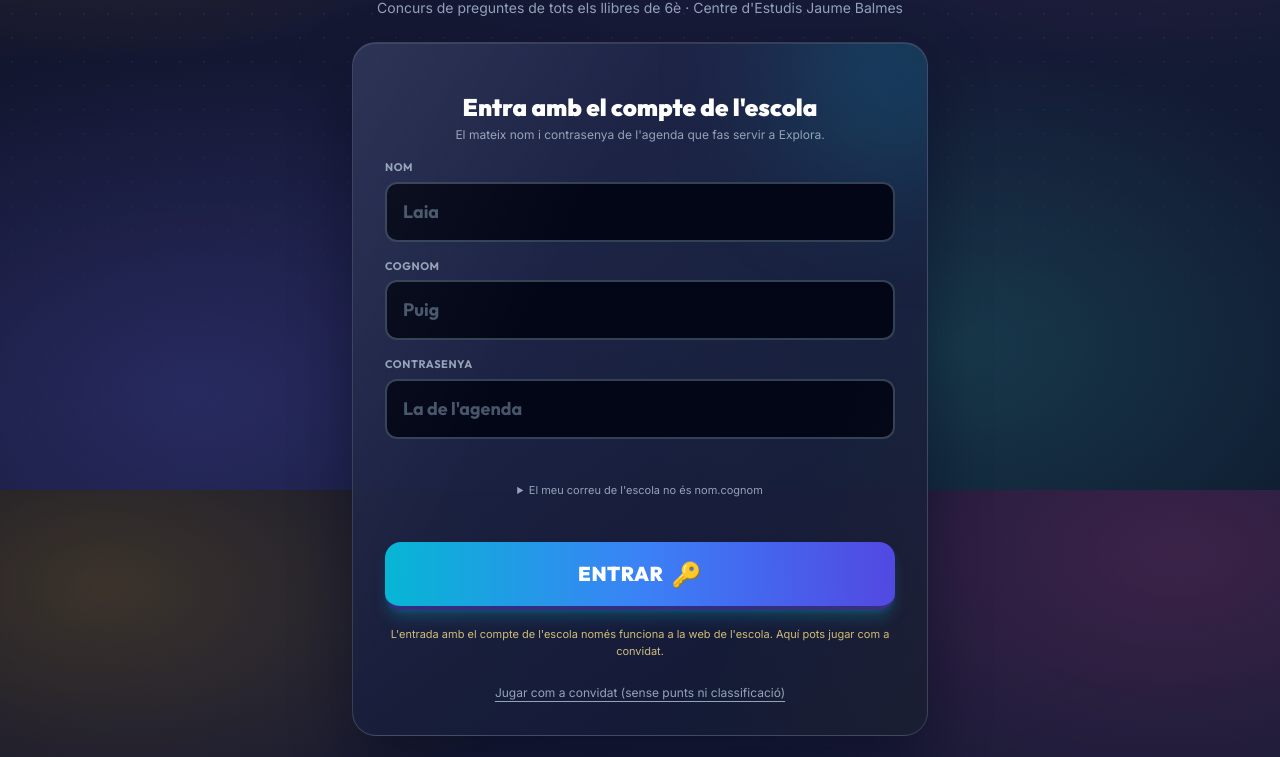
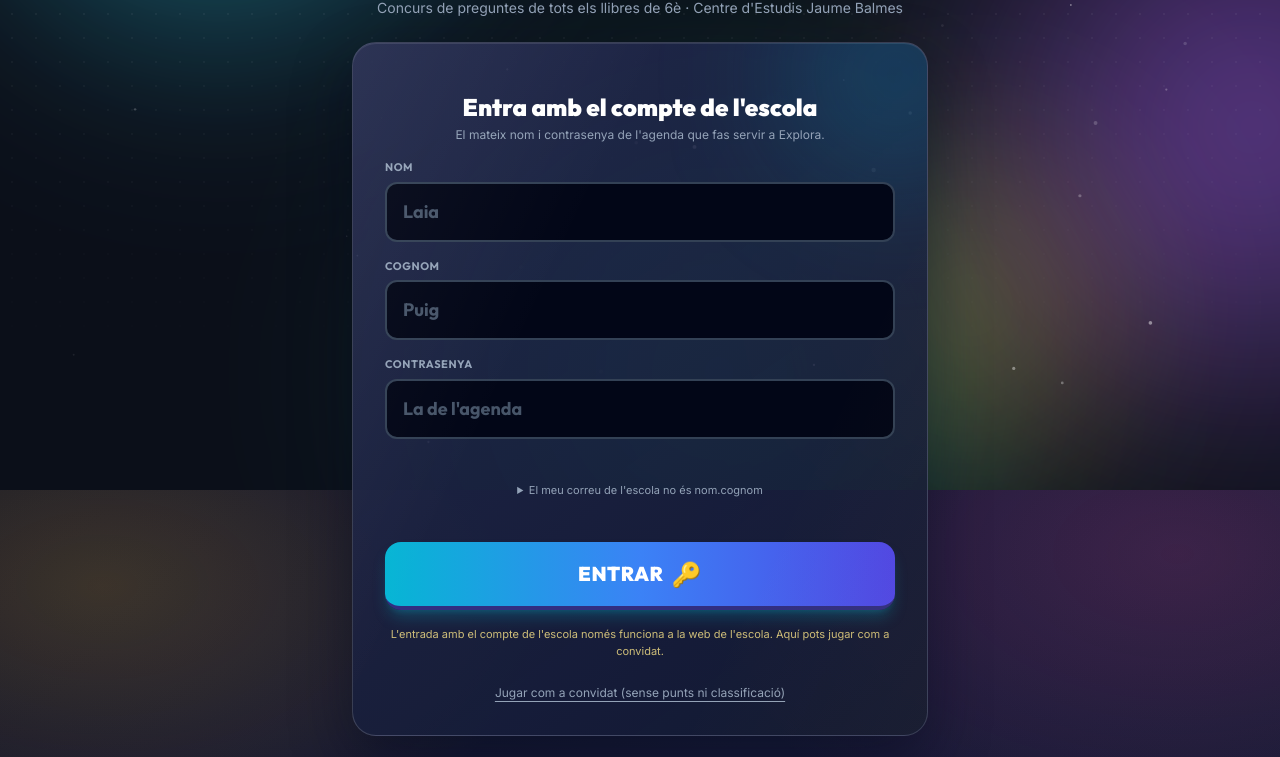
Before and after one commit to PedroMurias/gran-repte-6, a plain HTML site: page index.html in a window 1280 px wide. Shown: the part 310-1067 px from the top of the page. Drawn offline with nearby package versions, Linux system fonts and the light colour scheme.

Commit message:
Tres fons animats per triar (aurora, partícules, plató)
Co-Authored-By: Claude Fable 5.1 <noreply@anthropic.com>
Claude-Session: https://claude.ai/code/session_01STcE6z8CVu4E6KQxnS8kQm

```diff
--- a/index.html
+++ b/index.html
@@ -44,6 +44,26 @@
                 radial-gradient(circle at 50% 90%, rgba(16, 185, 129, 0.10) 0%, transparent 50%);
         }
 
+
+        /* ===== Fons animats (data-bg="aurora" | "particules" | "plato") ===== */
+        #bgfx { position: fixed; inset: 0; z-index: -1; overflow: hidden; pointer-events: none; background: #0B0F19; }
+        #bgfx .blob { position: absolute; width: 60vmax; height: 60vmax; border-radius: 50%; filter: blur(70px); opacity: .55; mix-blend-mode: screen; animation: drift 28s ease-in-out infinite alternate; }
+        #bgfx .b1 { background: radial-gradient(circle, #22d3ee 0%, transparent 60%); top: -20vmax; left: -15vmax; }
+        #bgfx .b2 { background: radial-gradient(circle, #a855f7 0%, transparent 60%); top: 10vmax; right: -20vmax; animation-duration: 34s; animation-delay: -10s; }
+        #bgfx .b3 { background: radial-gradient(circle, #10b981 0%, transparent 60%); bottom: -25vmax; left: 20vmax; animation-duration: 40s; animation-delay: -20s; }
+        #bgfx .b4 { background: radial-gradient(circle, #f59e0b 0%, transparent 60%); bottom: -10vmax; right: 10vmax; width: 40vmax; height: 40vmax; opacity: .35; animation-duration: 31s; animation-delay: -5s; }
+        @keyframes drift { 0% { transform: translate(0,0) scale(1); } 50% { transform: translate(8vmax,-6vmax) scale(1.15); } 100% { transform: translate(-6vmax,8vmax) scale(.95); } }
+        #bgfx canvas { position: absolute; inset: 0; width: 100%; height: 100%; }
+        #bgfx .beams { position: absolute; left: 50%; top: 35%; width: 240vmax; height: 240vmax; transform: translate(-50%,-50%); background: repeating-conic-gradient(from 0deg, rgba(255,255,255,.045) 0 5deg, transparent 5deg 14deg); animation: spin 90s linear infinite; mask: radial-gradient(circle at 50% 50%, #000 0, rgba(0,0,0,.5) 35%, transparent 70%); -webkit-mask: radial-gradient(circle at 50% 50%, #000 0, rgba(0,0,0,.5) 35%, transparent 70%); }
+        @keyframes spin { to { transform: translate(-50%,-50%) rotate(360deg); } }
+        #bgfx .grid { position: absolute; inset: 0; background-image: linear-gradient(rgba(56,189,248,.07) 1px, transparent 1px), linear-gradient(90deg, rgba(56,189,248,.07) 1px, transparent 1px); background-size: 48px 48px; mask: linear-gradient(#000 20%, transparent 90%); -webkit-mask: linear-gradient(#000 20%, transparent 90%); animation: gridmove 18s linear infinite; }
+        @keyframes gridmove { to { background-position: 0 48px, 48px 0; } }
+        html[data-bg="aurora"] #bgfx .beams, html[data-bg="aurora"] #bgfx .grid { display: none; }
+        html[data-bg="particules"] #bgfx .blob { opacity: .22; } html[data-bg="particules"] #bgfx .beams { display: none; }
+        html[data-bg="plato"] #bgfx .grid { display: none; } html[data-bg="plato"] #bgfx .blob { opacity: .3; filter: blur(90px); }
+        body.studio-bg { background-image: none; background-color: transparent; }
+        @media (prefers-reduced-motion: reduce) { #bgfx .blob, #bgfx .beams, #bgfx .grid { animation: none; } }
+
         /* Tarjeta Glassmorphism con borde iluminado */
         .glass-panel {
             background: rgba(17, 25, 40, 0.76);
@@ -235,6 +255,7 @@
     </style>
 </head>
 <body class="studio-bg min-h-screen flex flex-col justify-between">
+    <div id="bgfx" aria-hidden="true"><div class="blob b1"></div><div class="blob b2"></div><div class="blob b3"></div><div class="blob b4"></div><div class="beams"></div><div class="grid"></div><canvas id="bgParticles"></canvas></div>
 
     <!-- =====================================================================
          CABECERA ESTILO PLATÓ TV (HUD GLOBAL)
@@ -2221,6 +2242,32 @@
         window.addEventListener('appinstalled', () => document.getElementById('btn-install').classList.add('hidden'));
         if ('serviceWorker' in navigator && location.protocol === 'https:') { try { navigator.serviceWorker.register('./sw.js').catch(() => {}); } catch (e) { /* sense SW (p. ex. dins d'un marc) */ } }
 
+        /* Fons: variant i partícules */
+        (function () {
+            const q = new URLSearchParams(location.search).get('bg');
+            let v = q || (function () { try { return localStorage.getItem('egr6_bg'); } catch (e) { return null; } })() || 'aurora';
+            if (!['aurora', 'particules', 'plato'].includes(v)) v = 'aurora';
+            document.documentElement.dataset.bg = v;
+            if (q) { try { localStorage.setItem('egr6_bg', v); } catch (e) { /* */ } }
+            const cv = document.getElementById('bgParticles'), ctx = cv.getContext('2d');
+            const reduce = matchMedia('(prefers-reduced-motion: reduce)').matches;
+            let W, H, P = [];
+            const N = v === 'particules' ? 90 : v === 'plato' ? 50 : 40;
+            function resize() { W = cv.width = innerWidth * devicePixelRatio; H = cv.height = innerHeight * devicePixelRatio; }
+            function make() { P = Array.from({ length: N }, () => ({ x: Math.random() * W, y: Math.random() * H, r: (v === 'particules' ? 1.2 + Math.random() * 2.6 : .6 + Math.random() * 1.6) * devicePixelRatio, s: (.15 + Math.random() * .45) * devicePixelRatio, a: Math.random() * 6.28, tw: .5 + Math.random(), c: v === 'particules' ? ['#67e8f9', '#c4b5fd', '#6ee7b7', '#fde68a'][Math.random() * 4 | 0] : '#ffffff' })); }
+            function tick(t) {
+                ctx.clearRect(0, 0, W, H);
+                for (const p of P) {
+                    if (!reduce) { p.y -= p.s; p.x += Math.sin(t / 1800 + p.a) * .25 * devicePixelRatio; if (p.y < -10) { p.y = H + 10; p.x = Math.random() * W; } }
+                    const al = v === 'aurora' ? .35 + .35 * Math.sin(t / 900 * p.tw + p.a) : .55 + .35 * Math.sin(t / 700 * p.tw + p.a);
+                    ctx.globalAlpha = Math.max(.08, al); ctx.fillStyle = p.c; ctx.beginPath(); ctx.arc(p.x, p.y, p.r, 0, 6.28); ctx.fill();
+                    if (v === 'particules') { ctx.globalAlpha = al * .25; ctx.beginPath(); ctx.arc(p.x, p.y, p.r * 3, 0, 6.28); ctx.fill(); }
+                }
+                if (!reduce) requestAnimationFrame(tick);
+            }
+            resize(); make(); addEventListener('resize', () => { resize(); make(); }); requestAnimationFrame(tick);
+        })();
+
         window.onload = function() {
             renderAvatarSelector();
             renderTopicSelector();
```
